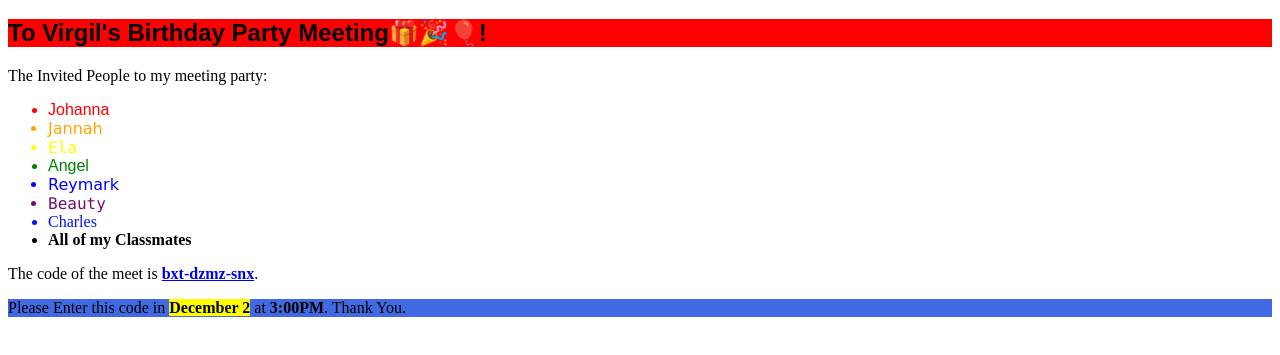
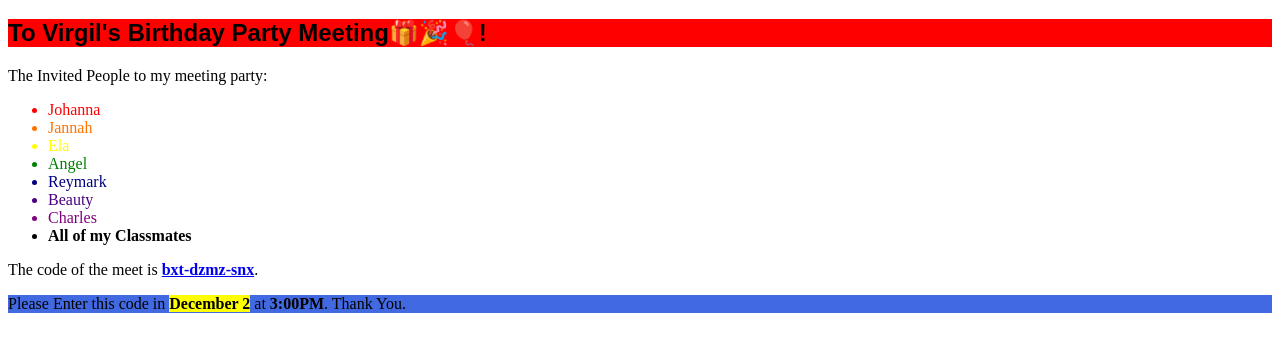
Before and after one commit to virgil-anthony/experiments, a plain HTML site: page event-invite.html in a window 1280 px wide. Shown: the part 61-416 px from the top of the page. Drawn offline with Linux system fonts and the light colour scheme.

Commit message:
Update event-invite.html

```diff
--- a/event-invite.html
+++ b/event-invite.html
@@ -4,33 +4,8 @@
         <meta charset="utf-8">
         <title>Project: Event invite</title>
         <style>
-            .people {
-                color: red;
-                font-family: sans-serif;
-            }
-            .people2 {
-                color: orange;
-                font-family: cursive;
-            }
-            .people3 {
-                color: yellow;
-                font-family: Lucida Console;
-            }
-            .people4 {
-                color: green;
-                font-family: sans-serif;
-            }
-            .people5 {
-                color: blue;
-                font-family: cursive;
-            }
-            .people6 {
-                color: rgb(112, 14, 112);
-                font-family: Lucida Console;
-            }
-            .people7 {
-                color: rgb(0, 17, 255);
-            }
+
+
             #sentence {
                 background-color: royalblue;
             }
@@ -57,13 +32,13 @@
 
         <p>The Invited People to my meeting party:</p>
         <ul>
-            <li class="people">Johanna</li>
-            <li class="people2">Jannah</li>
-            <li class="people3">Ela</li>
-            <li class="people4">Angel</li>
-            <li class="people5">Reymark</li>
-            <li class="people6">Beauty</li>
-            <li class="people7">Charles</li>
+            <li class="people" style="color:red">Johanna</li>
+            <li class="people2" style="color:rgb(255, 115, 0)">Jannah</li>
+            <li class="people3" style="color:yellow">Ela</li>
+            <li class="people4" style="color:green">Angel</li>
+            <li class="people5" style="color:navy">Reymark</li>
+            <li class="people6" style="color:indigo">Beauty</li>
+            <li class="people7" style="color:purple">Charles</li>
             <li><strong>All of my Classmates</strong></li>
 
         </ul>
```
